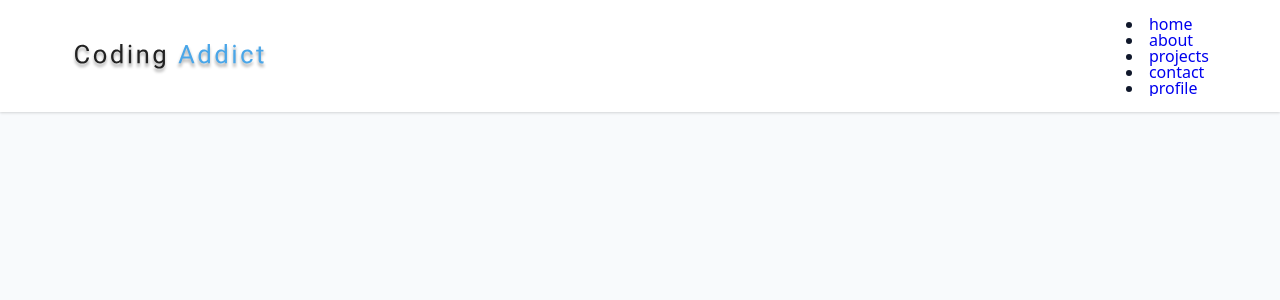
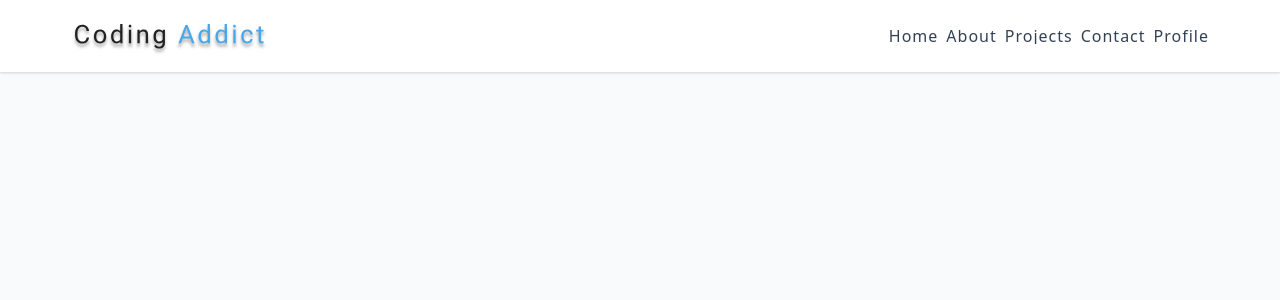
Before and after one commit to isnendyankp/navBar, a React (Vite) app: page / in a window 1280 px wide. Shown: the top 300 px of the page. Built offline with nearby package versions, Linux system fonts and the light colour scheme.

Commit message:
Add ul element with links className

```diff
--- a/src/Nabar.jsx
+++ b/src/Nabar.jsx
@@ -27,6 +27,7 @@ const Nabar = () => {
             'links-container container'
           }
         >
+          <ul className="links">
             {links.map((link) => {
               const { id, url, text } = link;
               return (
@@ -35,6 +36,7 @@ const Nabar = () => {
                 </li>
               );
             })}
+          </ul>
         </div>
       </div>
     </nav>
@@ -64,3 +66,4 @@ export default Nabar
 //  s7-244: create toggleLinks function
 //  s7-244: Add onClick with toggleLinks to button
 //  s7-244: Add ternary operator to className of div
+//  s7-244: Add ul element with links className
```
Lines whose indentation alone changed are shown as unchanged.
